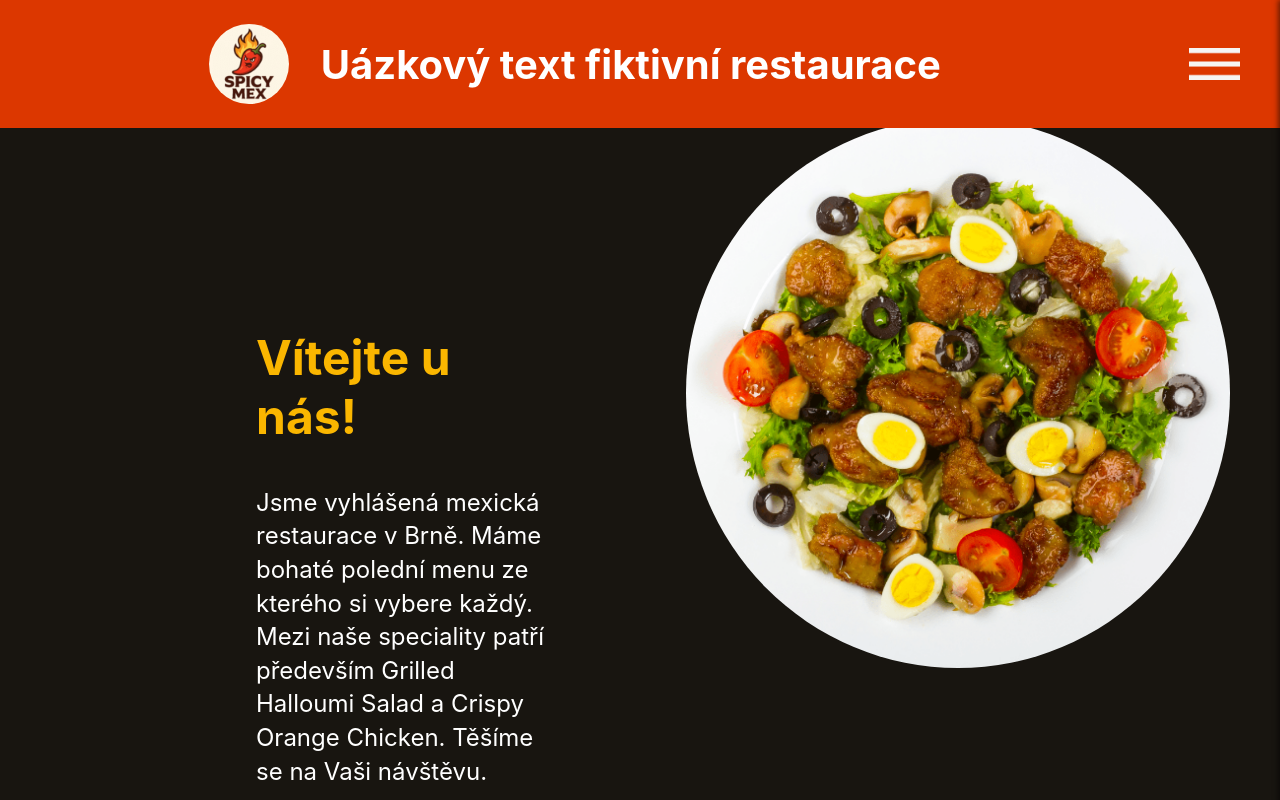
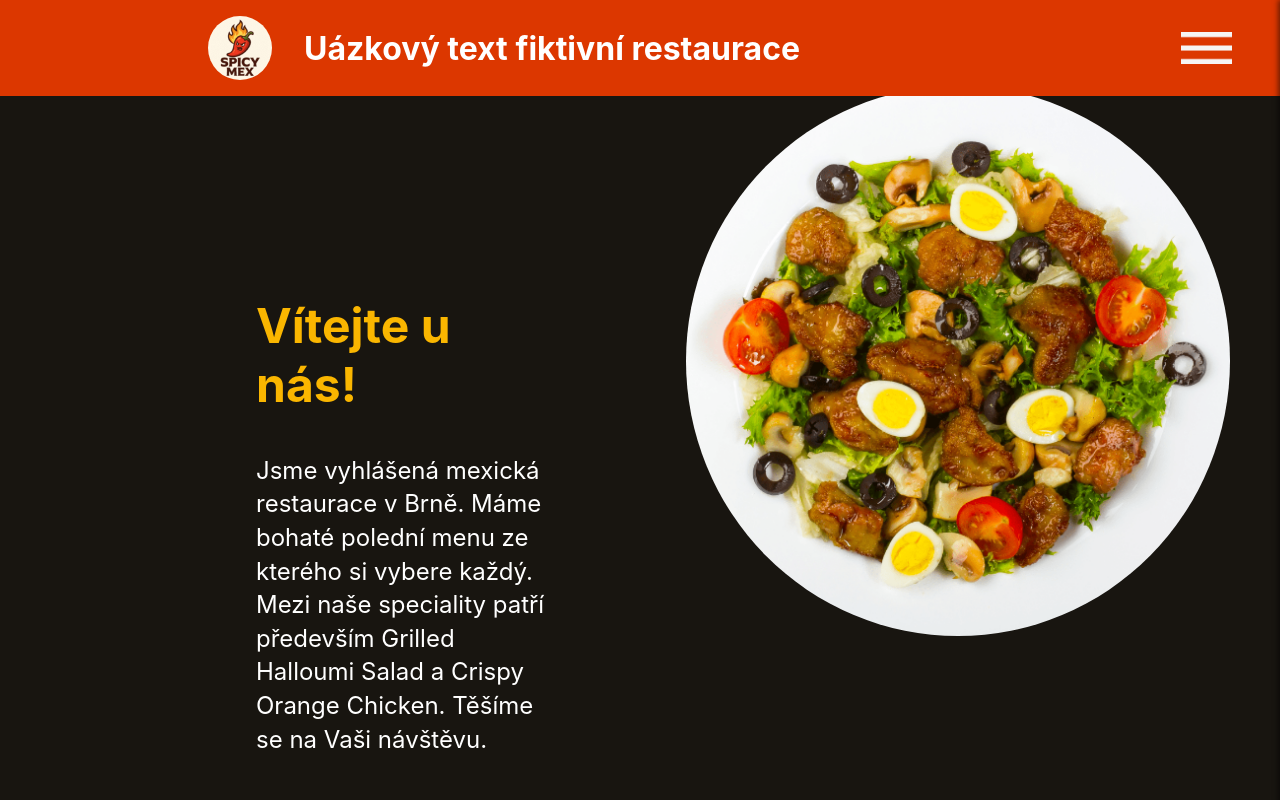
Before and after one commit to GlaryCZ/showcase-website-1, a website: page src/index.html in a window 1280 px wide. Shown: the top 800 px of the page. Drawn offline with nearby package versions, Linux system fonts and the light colour scheme; a web font is replaced by a local one.

Commit message:
added small improvements

```diff
--- a/src/index.html
+++ b/src/index.html
@@ -12,19 +12,20 @@
   </head>
 <body>
   <div id="page-top"></div>
-  <header>
+  <header id="site-header">
       <img src="logo.png" alt="logo" id="img-header-logo">
       <h1>
         Uázkový text fiktivní restaurace
       </h1>
       <img src="menu-icon.png" alt="menu" id="menu-icon">
-      <div id="side-navigating">
-        <div id="close-btn"></div>
-          <button class="navi-btn" onclick="location.href='#page-top'">Úvod</button>
-          <button class="navi-btn" onclick="location.href='#menu'">Menu</button>
-          <button class="navi-btn" onclick="location.href='#page-end'">Kontakty</button>
-      </div>
   </header>
+  <div id="side-navigating">
+    <div id="close-btn"></div>
+      <button class="navi-btn" onclick="location.href='#page-top'">Úvod</button>
+      <button class="navi-btn" onclick="location.href='#menu'">Menu</button>
+      <button class="navi-btn" onclick="location.href='#page-end'">Kontakty</button>
+  </div>
+  <div id="free-space" style="height: 6em; background-color: #181510;"></div>
   <div id="content">
     <div id="welcome-page">
       <div id="welcome-text-div">
@@ -167,6 +168,7 @@
   const closeMenu = document.getElementById("close-btn");
   const sideMenu = document.getElementById("side-navigating");
 
+  /* open/close side menu */
   openMenu.addEventListener("click", () => {
       sideMenu.classList.toggle("open");
       openMenu.classList.toggle("hidden");
@@ -187,11 +189,38 @@
     }
   });
 
-  // close
-  /*
+
+  /* close menu on button click (mobile only) */
+  const buttons = document.querySelectorAll('.navi-btn');
+  buttons.forEach(btn => {
+    btn.addEventListener('click', () => {
+      if (isMobile()) {
         sideMenu.classList.remove("open");
-      img.classList.remove("hidden");
-  */
+        openMenu.classList.remove("hidden");
+      }
+    });
+  });
+
+
+  /* scroll header hide/show */
+  let lastScroll = 0;
+  const header = document.getElementById("site-header");
+
+  window.addEventListener("scroll", () => {
+    const current = window.pageYOffset;
+
+    if (current > lastScroll) {
+      // scrolling down → hide header
+      header.classList.add("hide");
+    } else {
+      // scrolling up → show header
+      header.classList.remove("hide");
+    }
+
+    lastScroll = current;
+  });
+
+
 
   function isMobile() {
     return /Mobi|Android|iPhone|iPad|iPod/i.test(navigator.userAgent);
@@ -205,7 +234,6 @@
   // Přidá třídu "mobile" na <body>, pokud je mobil
   if (isMobile()) {
     addClassToAll("mobile");
-    // document.body.classList.add("mobile");
   }
   </script>
 </html>
--- a/src/input.css
+++ b/src/input.css
@@ -5,14 +5,24 @@ html, body {
     scroll-behavior: smooth;
 }
 
-header {
-    position: relative;
+#site-header {
+    position: fixed;
+    top: 0;
+    left: 0;
+    width: 100%;
+    transition: transform 0.2s ease;
     z-index: 100;
-    padding: 1.5em;
+    padding: 1em;
+    margin-right: 1.5em;
     display: flex;
     align-items: center;
     gap: 1em;
     background-color: #DC3700;
+}
+
+/* When hiding header */
+#site-header.hide {
+  transform: translateY(-100%);
 }
 
 .mobile header {
@@ -45,12 +55,11 @@ iframe {
 h1 {
     margin: 0;
     color: white;
-    font-size: 2.5em;
+    font-size: 2em;
 }
 
 .mobile h1 {
-    font-size: 2em;
-    display: none;
+    font-size: 1.5em;
 }
 
 h2 {
@@ -110,7 +119,7 @@ h5 {
 #menu-icon {
     width: 3.2em;
     margin-left: auto;
-    margin-right: 1em;
+    margin-right: 4em;
     cursor: pointer;
     z-index: 220;
 }
@@ -121,7 +130,9 @@ h5 {
 }
 
 #menu-icon.hidden {
-    display: none;
+    /* display: none; */
+    z-index: -1;
+    opacity: 0;
 }
 
 #close-btn {
@@ -254,7 +265,7 @@ h5 {
 #img-header-logo {
     border-radius: 100%;
     margin-left: 15%;
-    height: 5em;
+    height: 4em;
     margin-right: 1em;
 }
 
--- a/src/output.css
+++ b/src/output.css
@@ -5,14 +5,24 @@ html, body {
     scroll-behavior: smooth;
 }
 
-header {
-    position: relative;
+#site-header {
+    position: fixed;
+    top: 0;
+    left: 0;
+    width: 100%;
+    transition: transform 0.2s ease;
     z-index: 100;
-    padding: 1.5em;
+    padding: 1em;
+    margin-right: 1.5em;
     display: flex;
     align-items: center;
     gap: 1em;
     background-color: #DC3700;
+}
+
+/* When hiding header */
+#site-header.hide {
+  transform: translateY(-100%);
 }
 
 .mobile header {
@@ -45,12 +55,11 @@ iframe {
 h1 {
     margin: 0;
     color: white;
-    font-size: 2.5em;
+    font-size: 2em;
 }
 
 .mobile h1 {
-    font-size: 2em;
-    display: none;
+    font-size: 1.5em;
 }
 
 h2 {
@@ -110,7 +119,7 @@ h5 {
 #menu-icon {
     width: 3.2em;
     margin-left: auto;
-    margin-right: 1em;
+    margin-right: 4em;
     cursor: pointer;
     z-index: 220;
 }
@@ -121,7 +130,9 @@ h5 {
 }
 
 #menu-icon.hidden {
-    display: none;
+    /* display: none; */
+    z-index: -1;
+    opacity: 0;
 }
 
 #close-btn {
@@ -254,7 +265,7 @@ h5 {
 #img-header-logo {
     border-radius: 100%;
     margin-left: 15%;
-    height: 5em;
+    height: 4em;
     margin-right: 1em;
 }
 
```
